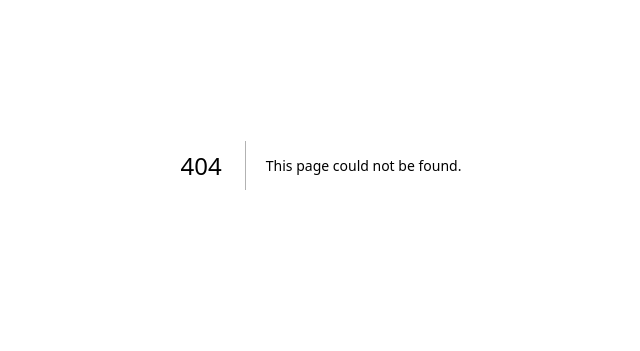
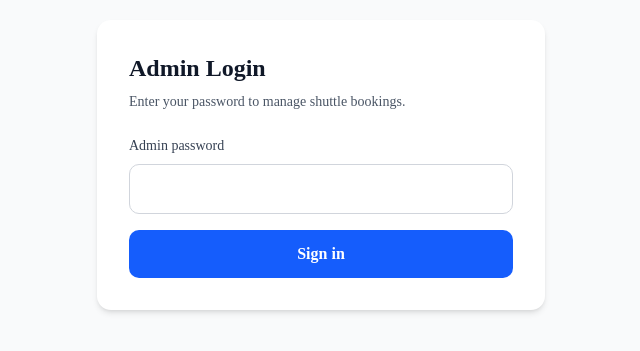
Before and after one commit to arafam/shuttle-booking, a Next.js app: page /admin/login in a window 1280 px wide. Before the commit this address had no page. Shown: the part 235-586 px from the top of the page, without its empty margins (319-959 px from the left). Built offline with nearby package versions, Linux system fonts and the light colour scheme.

Commit message:
Add Admin Login page with password input and error handling

```diff
--- /dev/null
+++ b/src/app/admin/login/page.tsx
@@ -0,0 +1,90 @@
+"use client";
+
+import { FormEvent, useState } from "react";
+import { useRouter } from "next/navigation";
+
+export default function AdminLoginPage() {
+  const router = useRouter();
+  const [password, setPassword] = useState("");
+  const [error, setError] = useState("");
+  const [loading, setLoading] = useState(false);
+
+  async function handleSubmit(event: FormEvent<HTMLFormElement>) {
+    event.preventDefault();
+    setError("");
+    setLoading(true);
+
+    try {
+      const response = await fetch("/api/admin/login", {
+        method: "POST",
+        headers: {
+          "Content-Type": "application/json",
+        },
+        body: JSON.stringify({ password }),
+      });
+
+      const result = await response.json();
+
+      if (!response.ok) {
+        setError(result.message || "Login failed. Please try again.");
+        return;
+      }
+
+      router.replace("/admin");
+      router.refresh();
+    } catch {
+      setError("Unable to connect. Please try again.");
+    } finally {
+      setLoading(false);
+    }
+  }
+
+  return (
+    <main className="flex min-h-screen items-center justify-center bg-gray-50 px-4">
+      <div className="w-full max-w-md rounded-xl bg-white p-8 shadow-md">
+        <h1 className="text-2xl font-bold text-gray-900">
+          Admin Login
+        </h1>
+
+        <p className="mt-2 text-sm text-gray-600">
+          Enter your password to manage shuttle bookings.
+        </p>
+
+        <form onSubmit={handleSubmit} className="mt-6 space-y-4">
+          <div>
+            <label
+              htmlFor="password"
+              className="mb-2 block text-sm font-medium text-gray-700"
+            >
+              Admin password
+            </label>
+
+            <input
+              id="password"
+              type="password"
+              autoComplete="current-password"
+              required
+              value={password}
+              onChange={(event) => setPassword(event.target.value)}
+              className="w-full rounded-lg border border-gray-300 px-4 py-3 outline-none focus:border-blue-600 focus:ring-2 focus:ring-blue-100"
+            />
+          </div>
+
+          {error && (
+            <p role="alert" className="text-sm text-red-600">
+              {error}
+            </p>
+          )}
+
+          <button
+            type="submit"
+            disabled={loading}
+            className="w-full rounded-lg bg-blue-600 px-4 py-3 font-semibold text-white hover:bg-blue-700 disabled:cursor-not-allowed disabled:opacity-60"
+          >
+            {loading ? "Signing in..." : "Sign in"}
+          </button>
+        </form>
+      </div>
+    </main>
+  );
+}
```
